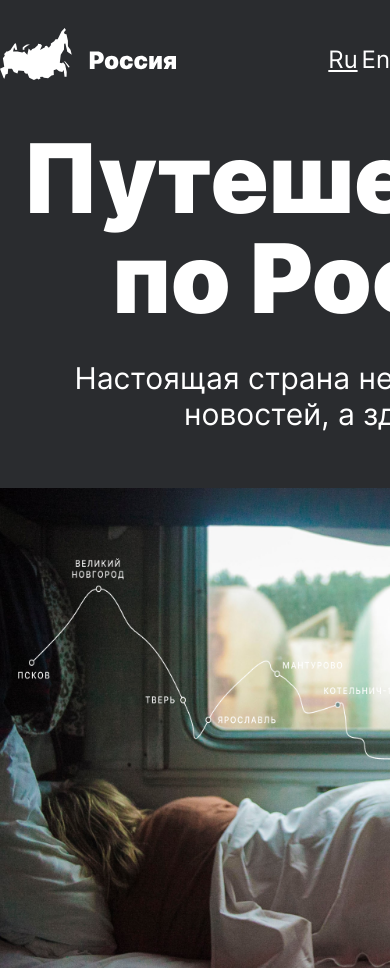
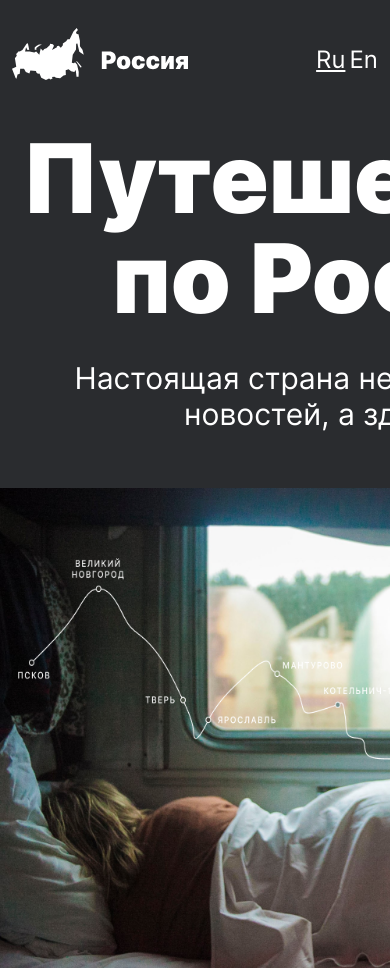
Before and after one commit to trasco006/russian-travel, a plain HTML site: page index.html in a window 390 px wide. Shown: the top 968 px of the page. Drawn offline with Linux system fonts and the light colour scheme.

Commit message:
Переделываю вёрстку под %

```diff
--- a/blocks/header/header.css
+++ b/blocks/header/header.css
@@ -5,19 +5,19 @@
 .header {
 	display: flex;
 	justify-content: space-between;
-	max-width: 1184px;
+	max-width: 92.5%;
 	margin: 28px auto 0;
 }
 
 @media (max-width: 1024px) {
 	.header {
-		max-width: 928px;
+		max-width: 90.62%;
 	}
 }
 
 @media (max-width: 768px) {
 	.header{
-		max-width: 720px;
+		max-width: 93.75%;
 	}
 }
 
--- a/blocks/page/page.css
+++ b/blocks/page/page.css
@@ -1,10 +1,10 @@
 .page {
 	background-color: #2A2C2F;
-	max-width: 1280px;
+	max-width: 100vw;
 	min-height: 100vh;
 	margin: 0 auto;
 }
-
+/*
 @media (max-width: 1024px) {
 	.page{
 		max-width: 1024px;
```
